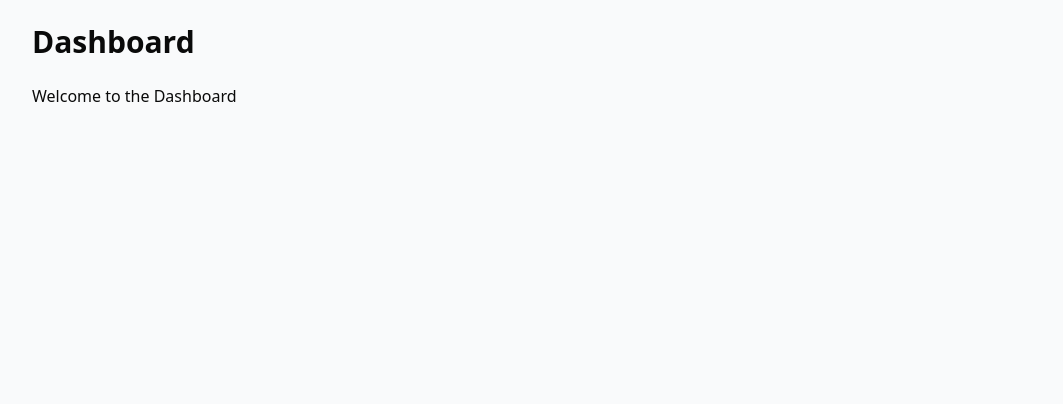
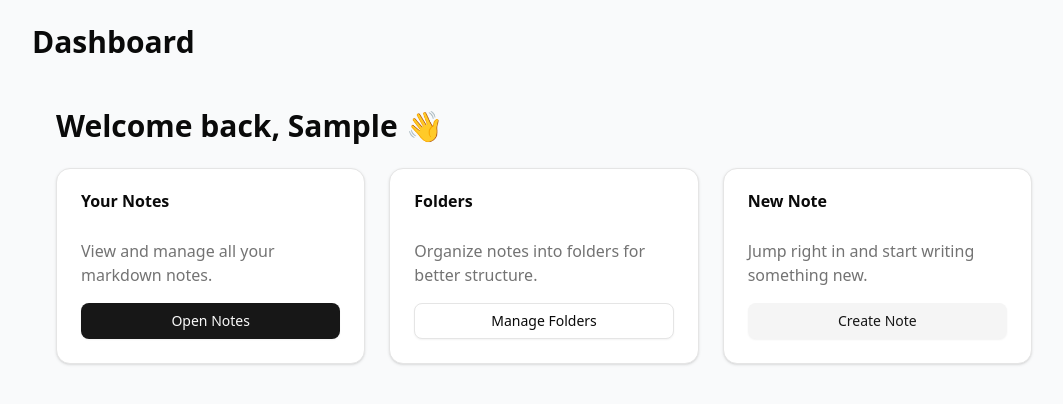
Before and after one commit to traangvu/knowledge-base-app, a Next.js app: page /dashboard in a window 1280 px wide. Shown: the top 404 px of the page, without its empty margins (96-1159 px from the left). Built offline with nearby package versions, Linux system fonts and the light colour scheme; no server answers; sample sign-in values are in the browser's storage.

Commit message:
add tailwind css setting with shadcn

```diff
--- a/package.json
+++ b/package.json
@@ -15,6 +15,7 @@
     "@graphql-tools/schema": "^10.0.24",
     "@next-auth/prisma-adapter": "^1.0.7",
     "@prisma/client": "^6.12.0",
+    "@radix-ui/react-slot": "^1.2.3",
     "class-variance-authority": "^0.7.1",
     "clsx": "^2.1.1",
     "graphql": "^16.11.0",
@@ -36,7 +37,7 @@
     "eslint-config-next": "15.4.1",
     "prisma": "^6.12.0",
     "tailwindcss": "^4",
-    "tw-animate-css": "^1.3.5",
+    "tw-animate-css": "^1.3.6",
     "typescript": "^5"
   }
 }
--- a/src/app/dashboard/page.tsx
+++ b/src/app/dashboard/page.tsx
@@ -1,5 +1,62 @@
 // src/app/dashboard/page.tsx
 
-export default function DashboardPage() {
-    return <div>Welcome to the Dashboard</div>;
+import { getServerSession } from "next-auth/next";
+import { authOptions } from "@/lib/auth";
+import { redirect } from "next/navigation";
+import { Card, CardContent, CardHeader, CardTitle } from "@/components/ui/card";
+import { Button } from "@/components/ui/button";
+import Link from "next/link";
+
+export default async function DashboardPage() {
+    const session = await getServerSession(authOptions);
+
+    if (!session) {
+        redirect("/login");
+    }
+
+    const user = session.user;
+
+    return (
+        <main className="p-6 max-w-5xl mx-auto">
+        <h1 className="text-3xl font-bold mb-6">Welcome back, {user?.name?.split(" ")[0]} 👋</h1>
+
+        <div className="grid gap-6 md:grid-cols-2 lg:grid-cols-3">
+            <Card>
+            <CardHeader>
+                <CardTitle>Your Notes</CardTitle>
+            </CardHeader>
+            <CardContent>
+                <p className="text-muted-foreground">View and manage all your markdown notes.</p>
+                <Link href="/notes">
+                <Button className="mt-4 w-full">Open Notes</Button>
+                </Link>
+            </CardContent>
+            </Card>
+
+            <Card>
+            <CardHeader>
+                <CardTitle>Folders</CardTitle>
+            </CardHeader>
+            <CardContent>
+                <p className="text-muted-foreground">Organize notes into folders for better structure.</p>
+                <Link href="/folders">
+                <Button variant="outline" className="mt-4 w-full">Manage Folders</Button>
+                </Link>
+            </CardContent>
+            </Card>
+
+            <Card>
+            <CardHeader>
+                <CardTitle>New Note</CardTitle>
+            </CardHeader>
+            <CardContent>
+                <p className="text-muted-foreground">Jump right in and start writing something new.</p>
+                <Link href="/notes/new">
+                <Button variant="secondary" className="mt-4 w-full">Create Note</Button>
+                </Link>
+            </CardContent>
+            </Card>
+        </div>
+        </main>
+    );
 }
--- a/src/app/globals.css
+++ b/src/app/globals.css
@@ -45,8 +45,6 @@
 
 :root {
   --radius: 0.625rem;
-  --background: oklch(1 0 0);
-  --foreground: oklch(0.145 0 0);
   --card: oklch(1 0 0);
   --card-foreground: oklch(0.145 0 0);
   --popover: oklch(1 0 0);
@@ -76,6 +74,8 @@
   --sidebar-accent-foreground: oklch(0.205 0 0);
   --sidebar-border: oklch(0.922 0 0);
   --sidebar-ring: oklch(0.708 0 0);
+  --background: oklch(1 0 0);
+  --foreground: oklch(0.145 0 0);
 }
 
 .dark {
--- /dev/null
+++ b/src/components/ui/button.tsx
@@ -0,0 +1,59 @@
+import * as React from "react";
+import { Slot } from "@radix-ui/react-slot";
+import { cva, type VariantProps } from "class-variance-authority";
+
+import { cn } from "@/lib/utils";
+
+const buttonVariants = cva(
+    "inline-flex items-center justify-center gap-2 whitespace-nowrap rounded-md text-sm font-medium transition-all disabled:pointer-events-none disabled:opacity-50 [&_svg]:pointer-events-none [&_svg:not([class*='size-'])]:size-4 shrink-0 [&_svg]:shrink-0 outline-none focus-visible:border-ring focus-visible:ring-ring/50 focus-visible:ring-[3px] aria-invalid:ring-destructive/20 dark:aria-invalid:ring-destructive/40 aria-invalid:border-destructive",
+    {
+        variants: {
+        variant: {
+            default:
+            "bg-primary text-primary-foreground shadow-xs hover:bg-primary/90",
+            destructive:
+            "bg-destructive text-white shadow-xs hover:bg-destructive/90 focus-visible:ring-destructive/20 dark:focus-visible:ring-destructive/40 dark:bg-destructive/60",
+            outline:
+            "border bg-background shadow-xs hover:bg-accent hover:text-accent-foreground dark:bg-input/30 dark:border-input dark:hover:bg-input/50",
+            secondary:
+            "bg-secondary text-secondary-foreground shadow-xs hover:bg-secondary/80",
+            ghost:
+            "hover:bg-accent hover:text-accent-foreground dark:hover:bg-accent/50",
+            link: "text-primary underline-offset-4 hover:underline",
+        },
+        size: {
+            default: "h-9 px-4 py-2 has-[>svg]:px-3",
+            sm: "h-8 rounded-md gap-1.5 px-3 has-[>svg]:px-2.5",
+            lg: "h-10 rounded-md px-6 has-[>svg]:px-4",
+            icon: "size-9",
+        },
+        },
+        defaultVariants: {
+        variant: "default",
+        size: "default",
+        },
+    }
+    );
+
+    function Button({
+    className,
+    variant,
+    size,
+    asChild = false,
+    ...props
+    }: React.ComponentProps<"button"> &
+    VariantProps<typeof buttonVariants> & {
+        asChild?: boolean;
+    }) {
+    const Comp = asChild ? Slot : "button";
+
+    return (
+        <Comp
+        data-slot="button"
+        className={cn(buttonVariants({ variant, size, className }))}
+        {...props}
+        />
+    );
+}
+
+export { Button, buttonVariants };
--- /dev/null
+++ b/src/components/ui/card.tsx
@@ -0,0 +1,92 @@
+import * as React from "react";
+
+import { cn } from "@/lib/utils";
+
+function Card({ className, ...props }: React.ComponentProps<"div">) {
+    return (
+        <div
+        data-slot="card"
+        className={cn(
+            "bg-card text-card-foreground flex flex-col gap-6 rounded-xl border py-6 shadow-sm",
+            className
+        )}
+        {...props}
+        />
+    );
+}
+
+function CardHeader({ className, ...props }: React.ComponentProps<"div">) {
+    return (
+        <div
+        data-slot="card-header"
+        className={cn(
+            "@container/card-header grid auto-rows-min grid-rows-[auto_auto] items-start gap-1.5 px-6 has-data-[slot=card-action]:grid-cols-[1fr_auto] [.border-b]:pb-6",
+            className
+        )}
+        {...props}
+        />
+    );
+}
+
+function CardTitle({ className, ...props }: React.ComponentProps<"div">) {
+    return (
+        <div
+        data-slot="card-title"
+        className={cn("leading-none font-semibold", className)}
+        {...props}
+        />
+    );
+}
+
+function CardDescription({ className, ...props }: React.ComponentProps<"div">) {
+    return (
+        <div
+        data-slot="card-description"
+        className={cn("text-muted-foreground text-sm", className)}
+        {...props}
+        />
+    );
+}
+
+function CardAction({ className, ...props }: React.ComponentProps<"div">) {
+    return (
+        <div
+        data-slot="card-action"
+        className={cn(
+            "col-start-2 row-span-2 row-start-1 self-start justify-self-end",
+            className
+        )}
+        {...props}
+        />
+    );
+}
+
+function CardContent({ className, ...props }: React.ComponentProps<"div">) {
+    return (
+        <div
+        data-slot="card-content"
+        className={cn("px-6", className)}
+        {...props}
+        />
+    );
+}
+
+function CardFooter({ className, ...props }: React.ComponentProps<"div">) {
+    return (
+        <div
+        data-slot="card-footer"
+        className={cn("flex items-center px-6 [.border-t]:pt-6", className)}
+        {...props}
+        />
+    );
+}
+
+export {
+    Card,
+    CardHeader,
+    CardFooter,
+    CardTitle,
+    CardAction,
+    CardDescription,
+    CardContent,
+};
```
Also changed, not shown: 1 other file (tests, documents, lock files or other folders).
